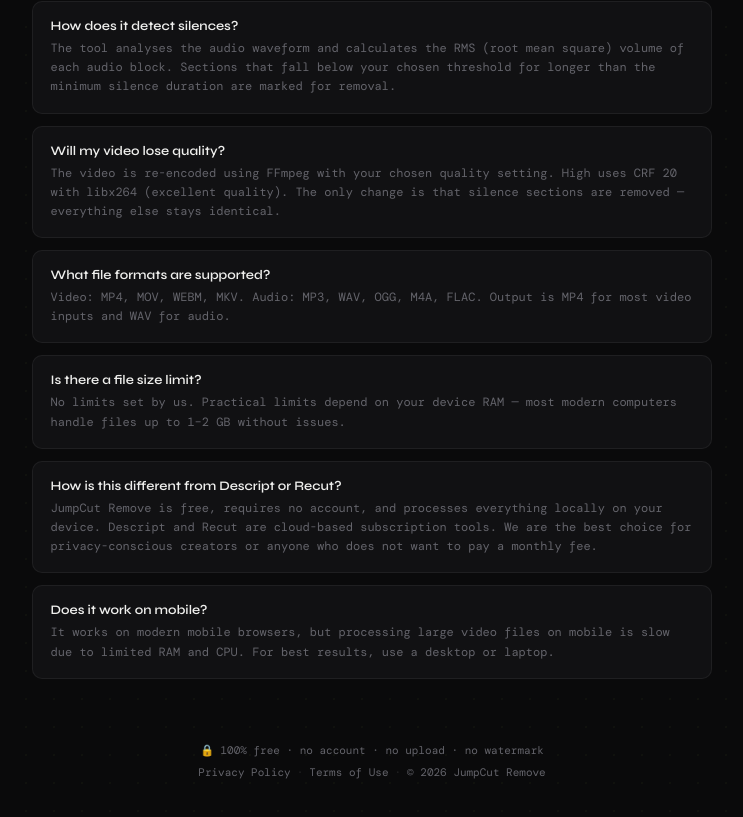
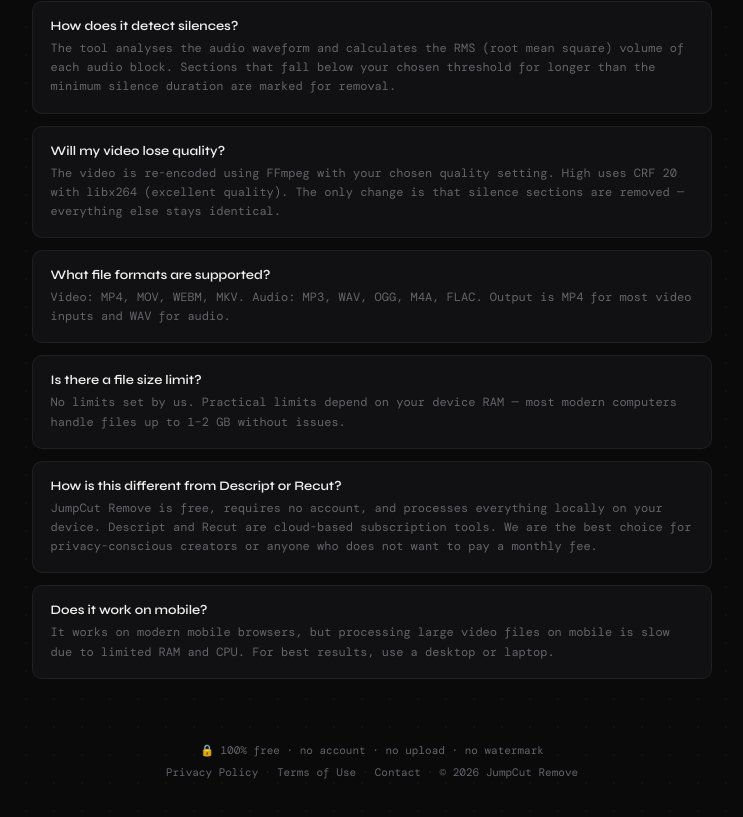
Before and after one commit to DenizarH/jumpcut-remove, a Next.js app in the folder jc/: page / in a window 1280 px wide. Shown: the part 1835-2652 px from the top of the page, without its empty margins (268-1011 px from the left). Built offline with nearby package versions, Linux system fonts and the light colour scheme.

Commit message:
Add contact link to footer

```diff
--- a/jc/src/app/page.tsx
+++ b/jc/src/app/page.tsx
@@ -141,6 +141,8 @@
           <span className={styles.footerDivider}>·</span>
           <a href="/terms-of-use">Terms of Use</a>
           <span className={styles.footerDivider}>·</span>
+          <a href="mailto:jumpcutremove@gmail.com">Contact</a>
+          <span className={styles.footerDivider}>·</span>
           <span>© 2026 JumpCut Remove</span>
         </p>
       </footer>
```
